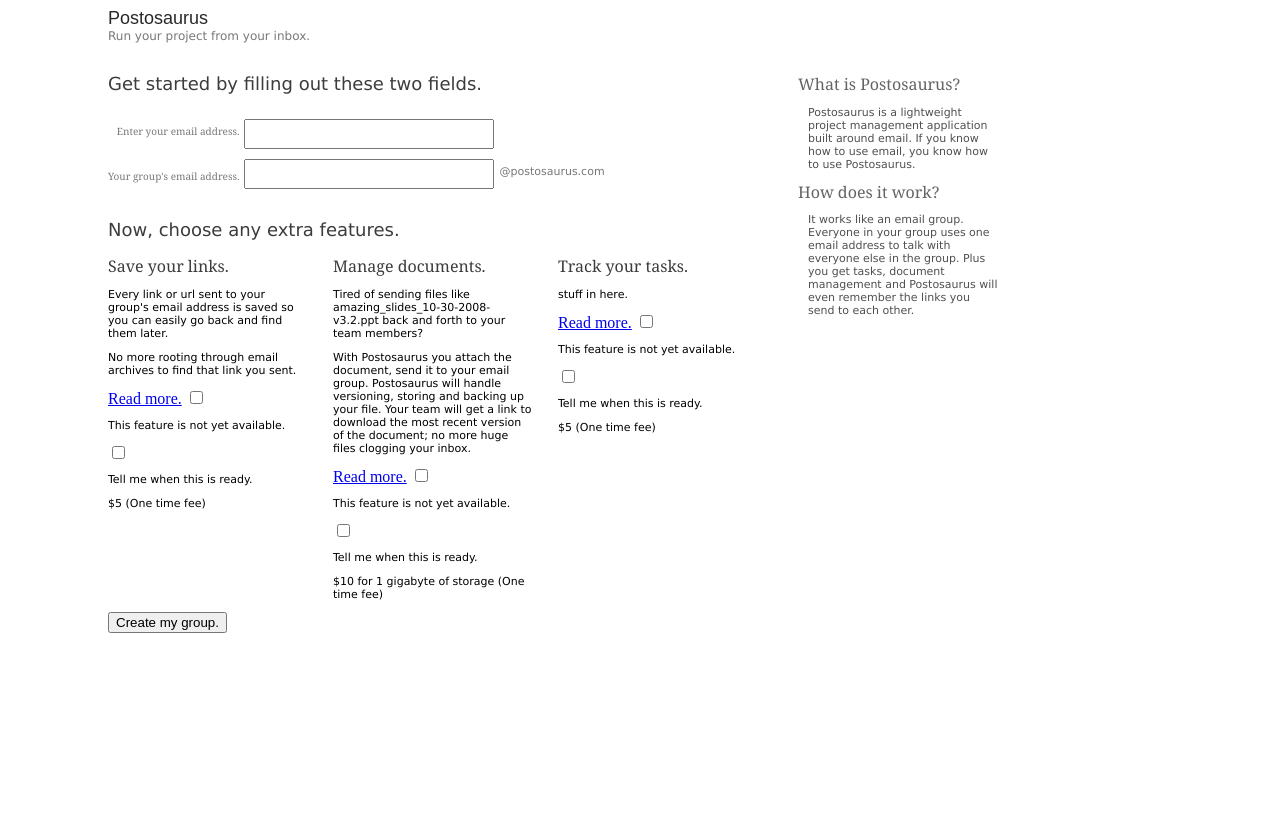
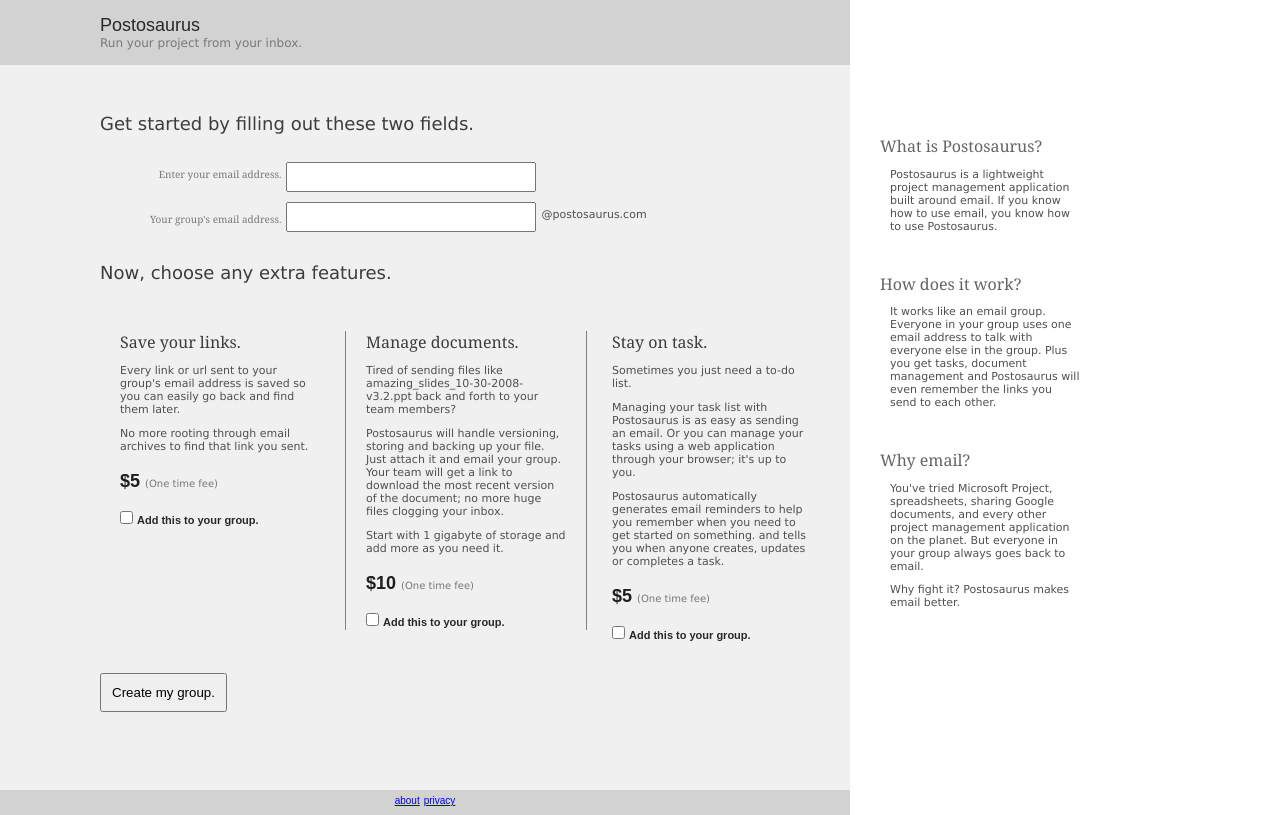
Before and after one commit to sfioritto/postosaurus-old, a Python web app: template webapp/templates/postosaurus/landing.html in a window 1280 px wide. Before the commit the page ends 633 px from the top, so only its background shows below. Run offline with Jinja, Linux system fonts and the light colour scheme; the template is opened without the code that fills it, so the values that code supplies are empty.

Commit message:
A pretty good looking cut at initial landing page.

```diff
--- a/media/css/landing.css
+++ b/media/css/landing.css
@@ -1,15 +1,26 @@
 /*start layout*/
-#top, #bottom {
+#top{
     clear: both;
+    width: 750px;
 }
 
-#left, #right{
+#footer{
+    clear: both;
+    width: 850px;
+}
+
+#leftinner, #right{
     margin-top: 30px;
     float: left;
 }
 
+#leftinner{
+    width: 750px;
+}
+
 #left{
-    width: 690px;
+    height: 725px;
+    float: left;
 }
 
 #right{
@@ -19,15 +30,22 @@
 .extras{
     float: left;
     width: 200px;
-    margin-right: 20px;
     margin-left: 5px;
+    padding: 0px 20px;
+    margin-top: 30px;
+}
+
+.extras input{
+    margin: 0;
+    padding: 0;
+    display: inline;
 }
 
 #links{
     margin-left: 0px;
 }
 
-#top, #left, #bottom{
+#leftinner{
     margin-left: 100px;
 }
 
@@ -64,6 +82,7 @@
     font-weight: normal;
     font-size: 18px;
     color: rgb(40, 40, 40);
+
 }
 
 #top h2{
@@ -77,6 +96,7 @@
 /*left styling*/
 #labels{
     margin-right: 5px;
+    margin-left: 50px;
 }
 
 #labels label{
@@ -104,12 +124,19 @@
     color: rgb(60, 60, 60);
 }
 
+#files {
+    border-left: 1px solid grey;
+    border-right: 1px solid grey;
+}
+
 #submit{
     margin-top: 10px;
     clear: both;
     display: block;
+    position: relative;
+    top: 30px;
+    padding: 10px;
 }
-
 
 /*end left styling*/
 
@@ -125,13 +152,17 @@
     font-weight: normal;
     font-size: 16px;
     color: rgb(100, 100, 100);
-    margin-top: 0px;
+    margin-top: 40px;
+}
+
+#right {
+    padding-left: 30px;
 }
 /*end right styling*/
 
 /*bottom styling*/
 
-#left h1{
+#leftinner h1{
     font-family: georgia;
     font-size: 16px;
     color: rgb(60, 60, 60);
@@ -139,12 +170,21 @@
     margin-top: 0px;
 }
 
-#left div p{
+#leftinner div p{
     font-family: verdana;
     font-size: 11px;
-    font-color: rgb(80, 80, 80);
+    color: rgb(80, 80, 80);
 }
 
+#footer {
+    height: 25px;
+    text-align: center;
+}
+
+#footer a{
+    font-family: arial;
+    font-size: 10px;
+}
 /*end bottom styling*/
 
 p.directions{
@@ -152,5 +192,45 @@
     font-size: 18px;
     color: rgb(60, 60, 60);
     clear: both;
-    margin: 0px 0 15px 0;
 }
+
+#left {
+    background-color: rgb(240, 240, 240);
+}
+
+#top, #footer{
+    background-color: rgb(210, 210, 210);
+}
+
+#top {
+    padding-top: 15px;
+    padding-bottom: 15px;
+    padding-left: 100px;
+}
+
+body{
+    margin: 0;
+}
+
+#leftinner div p.buyme{
+    display: inline;
+    margin: 0;
+    font-family: arial;
+    font-size: 11px;
+    color: rgb(40, 40, 40);
+    font-weight: bold;
+}
+
+#leftinner div p.price{
+    font-family: arial;
+    font-size: 18px;
+    font-weight: bold;
+    color: rgb(30, 30, 30);
+}
+
+#leftinner div p.price span.price{
+    font-family: verdana;
+    font-size: 10px;
+    color: rgb(120, 120, 120);
+    font-weight: normal;
+}
--- a/webapp/templates/postosaurus/landing.html
+++ b/webapp/templates/postosaurus/landing.html
@@ -16,8 +16,9 @@
   </div>
 
   <div id="middle">
+    <div id="left">
+      <div id="leftinner">
 	<form>
-      <div id="left">
 	  <p class="directions">
 	    Get started by filling out these two fields.
 	  </p>
@@ -34,7 +35,7 @@
 	  <p class="directions">Now, choose any extra features.</p>
 	  <div id="links" class="extras">
 	    <h1>Save your links.</h1>
-	  <p class="description">
+	    <p >
 	      Every link or url sent to your group's email address is
 	      saved so you can easily go back and find them later.
 	    </p>
@@ -42,65 +43,57 @@
 	      No more rooting through email archives to find that
 	      link you sent.
 	    </p>
-	  <a href="/linkscopy.html">Read more.</a>
-	  <input type="checkbox" />
-	  <p>
-	    This feature is not yet available.
+	    <p class="price">
+	      $5 <span class="price">(One time fee)</span>
 	    </p>
-	  <input type="checkbox" name="linksignup"/>
-	  <p>
-	    Tell me when this is ready.
-	  </p>
-	  <p>
-	    $5 <span>(One time fee)</span>
-	  </p>
+	    <input type="checkbox" name="tasks"/>
+	    <p class="buyme">Add this to your group.</p>
 	  </div>
 
 	  <div id="files" class="extras">
 	    <h1>Manage documents.</h1>
-	  <p class="description">
+	    <p >
 	      Tired of sending files like amazing_slides_10-30-2008-v3.2.ppt
 	      back and forth to your team members?
 	    </p>
 	    <p>
-	    With Postosaurus you attach the document, send it to your email
-	    group. Postosaurus will handle versioning, storing and backing
-	    up your file. Your team will get a link to download the most
-	    recent version of the document; no more huge files clogging your inbox.
-	  </p>
-	  <a href="/filescopy.html">Read more.</a>
-	  <input type="checkbox" />
-	  <p>
-	    This feature is not yet available.
-	  </p>
-	  <input type="checkbox" name="filesignup"/>
-	  <p>
-	    Tell me when this is ready.
+	      Postosaurus will handle versioning, storing and backing
+	      up your file. Just attach it and email your group. Your team will get a
+	      link to download the most recent version of the document; no more huge
+	      files clogging your inbox.
 	    </p>
 	    <p>
-	    $10 for 1 gigabyte of storage <span>(One time fee)</span>
+	      Start with 1 gigabyte of storage and add more as you need it.
 	    </p>
+	    <p class="price">
+	      $10 <span class="price">(One time fee)</span>
+	    </p>
+	    <input type="checkbox" name="tasks"/>
+	    <p class="buyme">Add this to your group.</p>
 	  </div>
 	  <div id="tasks" class="extras">
-	  <h1>Track your tasks.</h1>
-	  <p class="description">
-
+	    <h1>Stay on task.</h1>
+	    <p>
+	      Sometimes you just need a to-do list.
 	    </p>
 	    <p>
-	    stuff in here.
-	  </p>
-	  <a href="/taskscopy.html">Read more.</a>
-	  <input type="checkbox" />
-	  <p>
-	    This feature is not yet available.
-	  </p>
-	  <input type="checkbox" name="tasksignup"/>
-	  <p>
-	    Tell me when this is ready.
+	      Managing your task list with Postosaurus is as easy
+	      as sending an email. Or you can manage your tasks using
+	      a web application through your browser; it's up to you.
 	    </p>
 	    <p>
-	    $5 <span>(One time fee)</span>
+	      Postosaurus automatically generates email reminders to
+	      help you remember when you need to get started on something.
+	      and tells you when anyone creates, updates or completes a task.
 	    </p>
+	    <p class="price">
+	      $5 <span class="price">(One time fee)</span>
+	    </p>
+	    <input type="checkbox" name="tasks"/>
+	    <p class="buyme">Add this to your group.</p>
+	  </div>
+	  <input id="submit" type="submit" value="Create my group." />
+	</form>
       </div>
     </div>
     <div id="right">
@@ -117,12 +110,20 @@
 	document management and Postosaurus will even remember the links you
 	send to each other.
       </p>
-      </div>
-      <div id="bottom">
-	<input id="submit" type="submit" value="Create my group." />
+      <h1>Why email?</h1>
+      <p class="intro">
+	You've tried Microsoft Project, spreadsheets, sharing Google documents,
+	and every other project	management application on the planet. But
+	everyone in your group always goes back to email.
+      </p>
+      <p class="intro">
+	Why fight it? Postosaurus makes email better.
+      </p>
+
     </div>
   </div>
-  </form>
   <div id="footer">
+    <a href="/contact.html">about</a>
+    <a href="/privacy.html">privacy</a>
   </div>
 </body>
```
Lines whose indentation alone changed are shown as unchanged.
